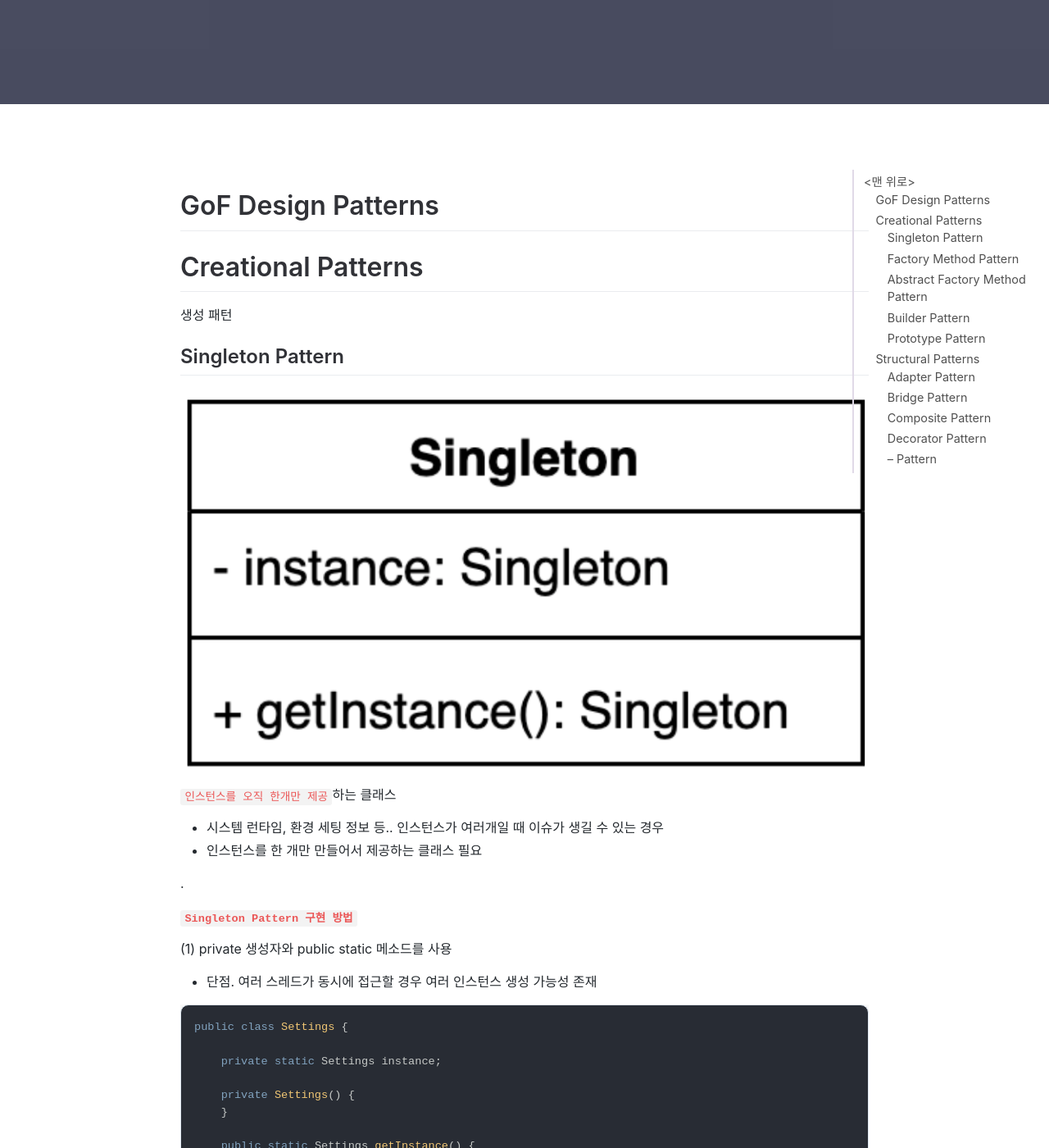
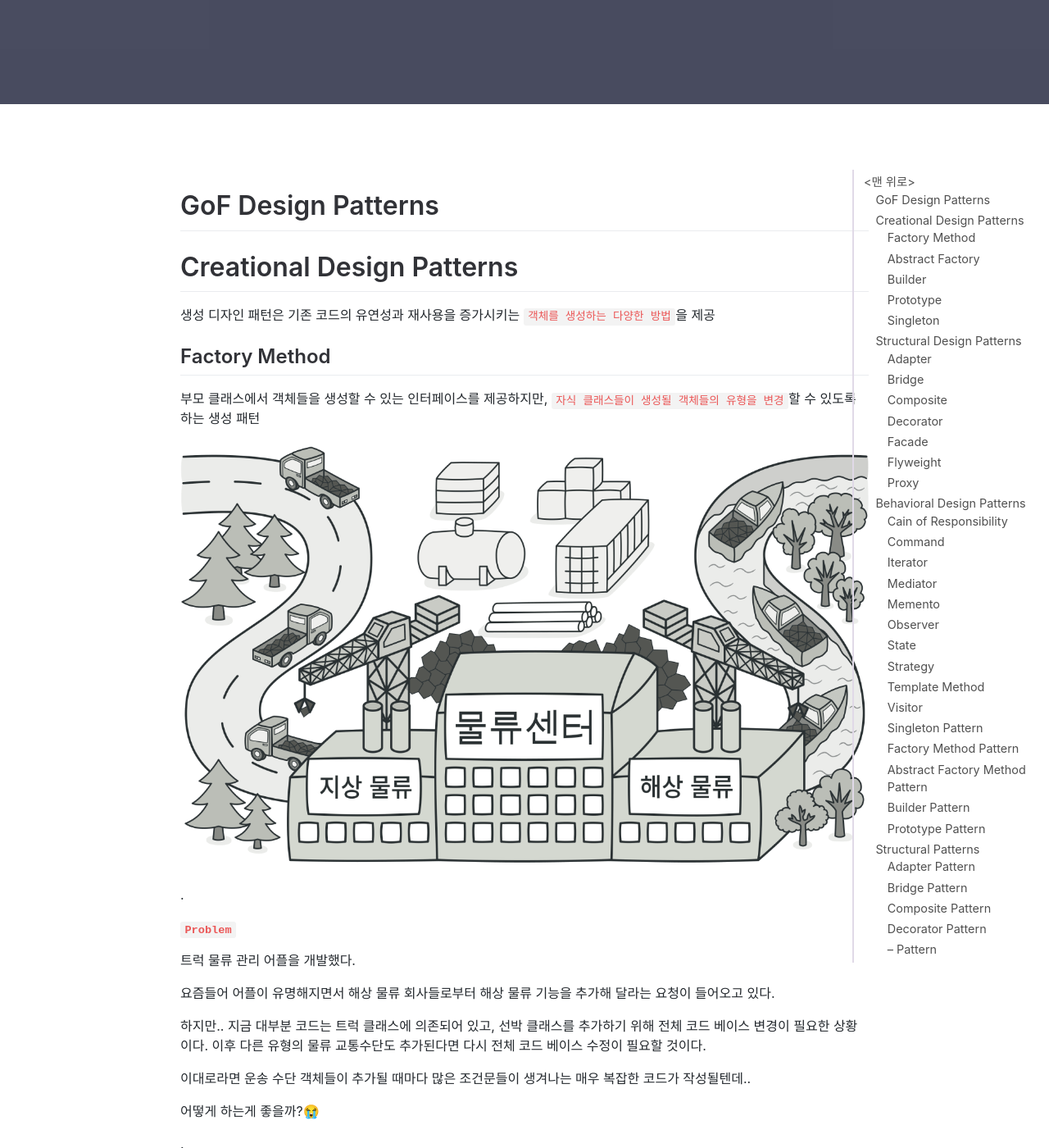
Before and after one commit to jihunparkme/jihunparkme.github.io, a Jekyll site: the page built from _posts/2023-11-01-gof-design-pattern.md, in a window 1280 px wide and 1400 px high, scrolled down 449 px. Shown: the whole window at 82% size. Built offline with Jekyll 4.4.1, drawn with Linux system fonts in a browser that asks for light colours; nearby versions of some CDN libraries; comment, search, counter and statistics services are not loaded; some of the changed text lies outside the part shown.

```diff
--- a/_posts/2023-11-01-gof-design-pattern.md
+++ b/_posts/2023-11-01-gof-design-pattern.md
@@ -8,7 +8,106 @@
 
 # GoF Design Patterns
 
-# Creational Patterns
+# Creational Design Patterns
+
+생성 디자인 패턴은 기존 코드의 유연성과 재사용을 증가시키는 `객체를 생성하는 다양한 방법`을 제공
+
+## Factory Method
+
+부모 클래스에서 객체들을 생성할 수 있는 인터페이스를 제공하지만, `자식 클래스들이 생성될 객체들의 유형을 변경`할 수 있도록 하는 생성 패턴
+
+![Result](https://github.com/jihunparkme/jihunparkme.github.io/blob/master/post_img/gof-design-pattern/factory-method-ko-2x.png?raw=true 'Result')
+
+.
+
+**`Problem`**
+
+트럭 물류 관리 어플을 개발했다.
+
+요즘들어 어플이 유명해지면서 해상 물류 회사들로부터 해상 물류 기능을 추가해 달라는 요청이 들어오고 있다.
+
+하지만.. 지금 대부분 코드는 트럭 클래스에 의존되어 있고, 선박 클래스를 추가하기 위해 전체 코드 베이스 변경이 필요한 상황이다. 이후 다른 유형의 물류 교통수단도 추가된다면 다시 전체 코드 베이스 수정이 필요할 것이다.
+
+이대로라면 운송 수단 객체들이 추가될 때마다 많은 조건문들이 생겨나는 매우 복잡한 코드가 작성될텐데..
+
+어떻게 하는게 좋을까?😭
+
+.
+
+**`Solution`**
+
+.
+
+
+## Abstract Factory
+
+## Builder
+
+## Prototype
+
+## Singleton
+
+.
+
+# Structural Design Patterns
+
+## Adapter
+
+## Bridge
+
+## Composite
+
+## Decorator
+
+## Facade
+
+## Flyweight
+
+## Proxy
+
+.
+
+# Behavioral Design Patterns
+
+## Cain of Responsibility
+
+## Command
+
+## Iterator
+
+## Mediator
+
+## Memento
+
+## Observer
+
+## State
+
+## Strategy
+
+## Template Method
+
+## Visitor
+
+
+
+
+
+
+
+
+
+
+
+
+
+
+
+
+
+
+
+
 
 생성 패턴
 
```
Also changed, not shown: other parts of _posts/2023-11-01-gof-design-pattern.md (+0 -32 lines), post_img/gof-design-pattern/factory-method-ko-2x.png (added).
